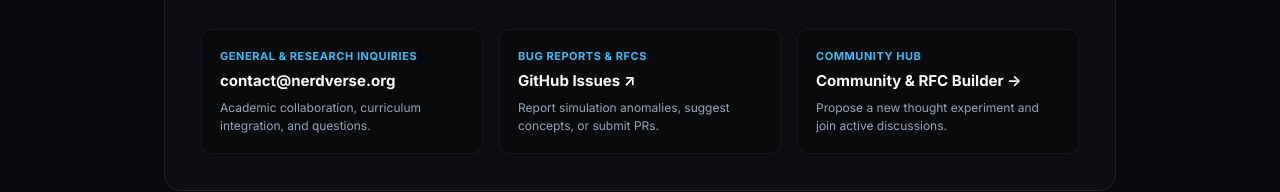
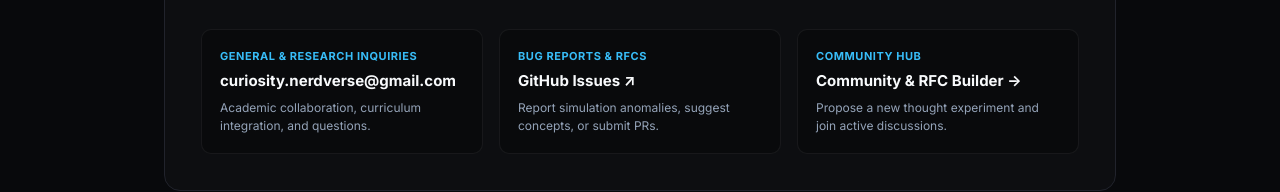
Before and after one commit to silent-doom/nerdverse, a Next.js app: page /about in a window 1280 px wide. Shown: the part 1173-1365 px from the top of the page. Built offline with nearby package versions, Linux system fonts and the light colour scheme.

Commit message:
chore(about,graph): update inquiry email and ensure dynamic concept consistency across pages

```diff
--- a/src/app/about/page.jsx
+++ b/src/app/about/page.jsx
@@ -80,9 +80,9 @@ export default function AboutPage() {
         </p>
 
         <div className={styles.contactGrid}>
-          <a href="mailto:contact@nerdverse.org" className={styles.contactCard}>
+          <a href="mailto:curiosity.nerdverse@gmail.com" className={styles.contactCard}>
             <span className={styles.contactType}>General &amp; Research Inquiries</span>
-            <span className={styles.contactVal}>contact@nerdverse.org</span>
+            <span className={styles.contactVal}>curiosity.nerdverse@gmail.com</span>
             <span className={styles.contactDesc}>Academic collaboration, curriculum integration, and questions.</span>
           </a>
 
--- a/src/components/interactive/KnowledgeNodeGraph.jsx
+++ b/src/components/interactive/KnowledgeNodeGraph.jsx
@@ -107,7 +107,7 @@ export default function KnowledgeNodeGraph({ initialActiveSlug = null }) {
           <Icon name="search" size={15} color="var(--color-text-secondary)" />
           <input
             type="text"
-            placeholder="Search all 36 knowledge nodes..."
+            placeholder={`Search all ${concepts.length} knowledge nodes...`}
             value={searchQuery}
             onChange={(e) => setSearchQuery(e.target.value)}
             className={styles.searchInput}
--- a/src/data/concepts/conceptHooks.js
+++ b/src/data/concepts/conceptHooks.js
@@ -1,5 +1,5 @@
 /**
- * Pedagogical Hooks & Guided Challenges for all 20 concepts.
+ * Pedagogical Hooks & Guided Challenges for all 36 concepts.
  * Designed for Progressive Disclosure:
  * - Level 1: The 30-Second Hook (Premise, Intuition, Twist)
  * - Level 2: Guided Interactive Challenges
```
